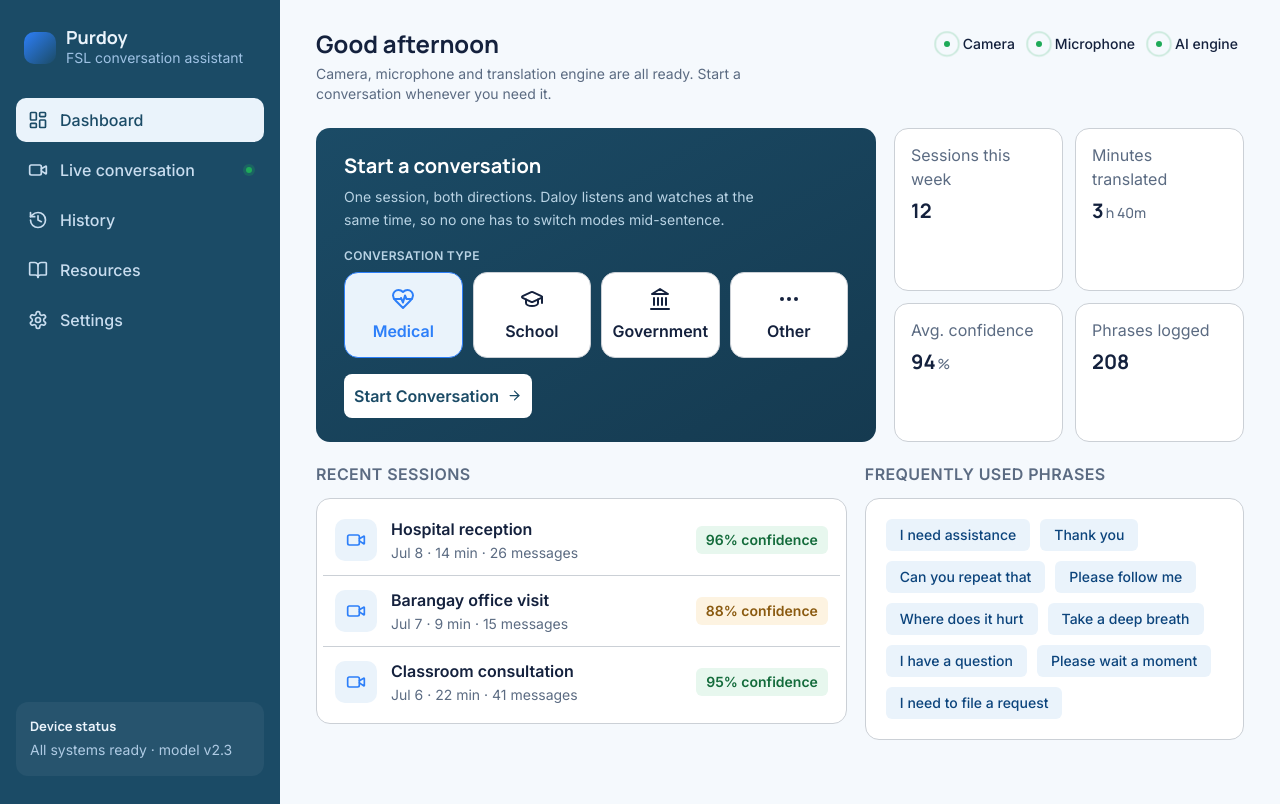
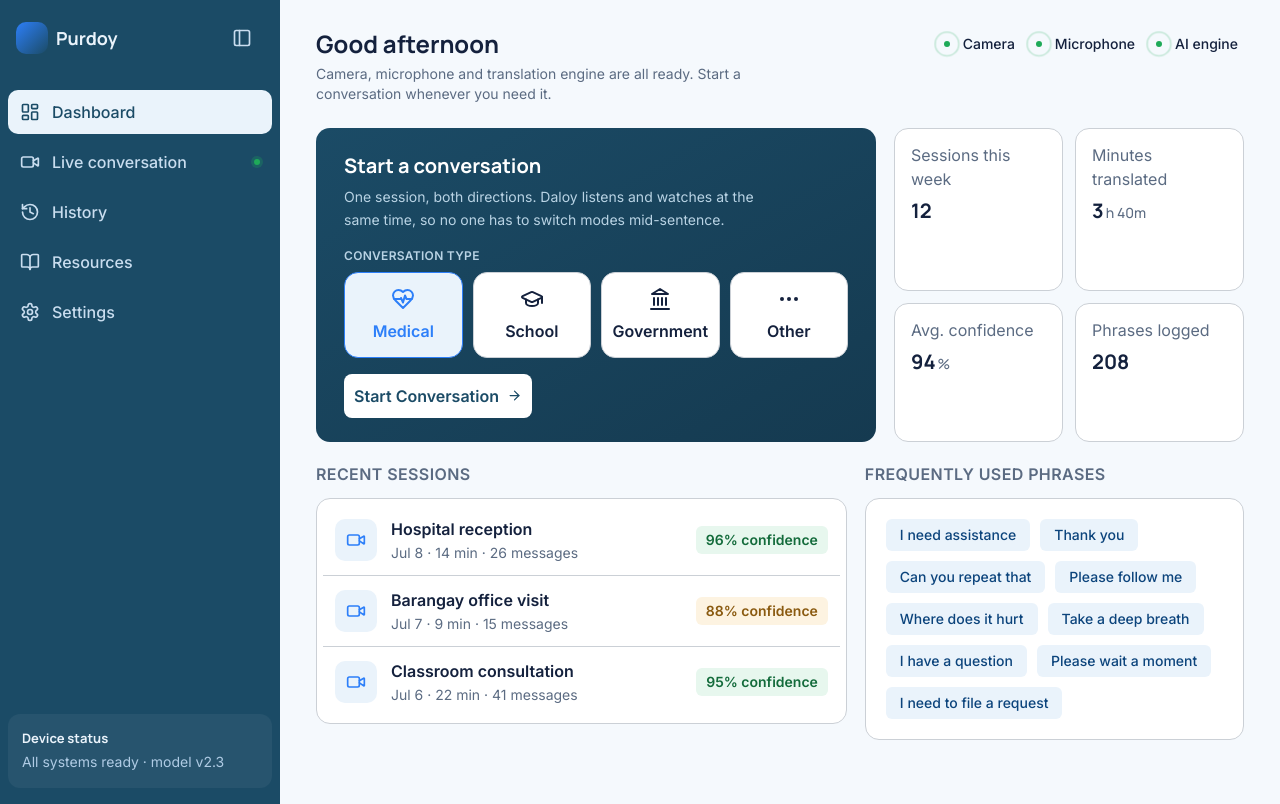
Before and after one commit to Kzarka7/SignSync, a React (Vite) app in the folder Frontend/: page /dashboard in a window 1280 px wide. Built offline with nearby package versions, Linux system fonts and the light colour scheme; no server answers.

Commit message:
adding collapsing sidebar behavior including sidebar button

```diff
--- a/Frontend/src/App.tsx
+++ b/Frontend/src/App.tsx
@@ -1,3 +1,4 @@
+import { useState } from 'react'
 import { Routes, Route, Navigate } from 'react-router-dom'
 import Sidebar from './components/layout/Sidebar'
 import DashboardPage from './pages/DashboardPage'
@@ -8,9 +9,11 @@ import ResourcesPage from './pages/ResourcesPage'
 import SettingsPage from './pages/SettingsPage'
 
 export default function App() {
+  const [isCollapsed, setIsCollapsed] = useState(false)
+
   return (
-    <div className="grid grid-cols-[280px_1fr] min-h-screen">
-      <Sidebar />
+    <div className={`grid ${isCollapsed ? 'grid-cols-[60px_1fr]' : 'grid-cols-[280px_1fr]'} min-h-screen transition-all duration-300`}>
+      <Sidebar isCollapsed={isCollapsed} onToggle={() => setIsCollapsed(!isCollapsed)} />
       <main className="px-9 py-7 pb-16 overflow-x-hidden">
         <Routes>
           <Route path="/" element={<Navigate to="/dashboard" replace />} />
--- a/Frontend/src/components/layout/Sidebar.tsx
+++ b/Frontend/src/components/layout/Sidebar.tsx
@@ -1,40 +1,84 @@
-import { NavLink } from "react-router-dom";
+import { NavLink, useLocation } from "react-router-dom";
 import {
   LayoutDashboard,
   Video,
   History,
   BookOpen,
   Settings,
+  PanelLeft,
+  PanelLeftClose,
+  PanelLeftOpen,
+  LucideIcon,
 } from "lucide-react";
 
-import { useLocation } from "../../hooks/useLocation";
+// 1. Define the props interface
+interface SidebarProps {
+  isCollapsed: boolean;
+  onToggle: () => void;
+}
 
-const navItems = [
-  { to: "/dashboard", label: "Dashboard",         icon: LayoutDashboard },
-  { to: "/live",      label: "Live conversation", icon: Video, live: true, activePaths: ["/live", "/session-setup"] },
-  { to: "/history",   label: "History",           icon: History },
-  { to: "/resources", label: "Resources",         icon: BookOpen },
-  { to: "/settings",  label: "Settings",          icon: Settings },
+interface NavItem {
+  to: string;
+  label: string;
+  icon: LucideIcon;
+  live?: boolean;
+  activePaths?: string[];
+}
+
+const navItems: NavItem[] = [
+  { to: "/dashboard", label: "Dashboard", icon: LayoutDashboard },
+  {
+    to: "/live",
+    label: "Live conversation",
+    icon: Video,
+    live: true,
+    activePaths: ["/live", "/session-setup"],
+  },
+  { to: "/history", label: "History", icon: History },
+  { to: "/resources", label: "Resources", icon: BookOpen },
+  { to: "/settings", label: "Settings", icon: Settings },
 ];
 
-export default function Sidebar() {
+// 2. Type the props parameter
+export default function Sidebar({ isCollapsed, onToggle }: SidebarProps) {
   const { pathname } = useLocation();
 
   return (
-    <aside className="bg-trust text-[#EAF3FB] px-4 py-7 flex flex-col gap-1.5">
-      {/* Logo */}
-      <div className="flex items-center gap-2.5 px-2 pb-6">
-        <div className="w-8 h-8 rounded-[10px] bg-gradient-to-br from-signal to-trust" />
-
-        <div>
-          <div className="font-display font-bold text-lg leading-none">
+    <aside className="bg-trust text-[#EAF3FB] px-2 py-4 flex flex-col gap-1.5 transition-all duration-300">
+      {/* Logo & Toggle Button */}
+      <div
+        className={`flex items-center ${
+          isCollapsed ? "justify-center" : "justify-between"
+        } gap-2.5 px-2 mb-6`}
+      >
+        {!isCollapsed && (
+          <div className="flex items-center gap-2 overflow-hidden">
+            <div className="w-8 h-8 rounded-[10px] bg-gradient-to-br from-signal to-trust flex-shrink-0" />
+            <div className="font-display font-bold text-lg leading-none whitespace-nowrap">
               Purdoy
             </div>
+          </div>
+        )}
 
-          <div className="text-sm text-[#9FC2E4] mt-0.5">
-            FSL conversation assistant
+        <button
+          onClick={onToggle}
+          className="group rounded-[10px] hover:bg-white/10 text-[#C9DDEF] hover:text-white transition-colors"
+          aria-label={isCollapsed ? "Open sidebar" : "Close sidebar"}
+        >
+          {isCollapsed ? (
+            <div className="m-1.5">
+              <div className="w-8 h-8 rounded-[10px] bg-gradient-to-br from-signal to-trust flex-shrink-0 group-hover:hidden" />
+              <div className="hidden group-hover:flex items-center justify-center p-1.5">
+                <PanelLeftOpen size={20} />
               </div>
             </div>
+          ) : (
+            <div className="p-3">
+              <PanelLeft size={20} className="group-hover:hidden" />
+              <PanelLeftClose size={20} className="hidden group-hover:block" />
+            </div>
+          )}
+        </button>
       </div>
 
       {/* Navigation */}
@@ -47,30 +91,39 @@ export default function Sidebar() {
           <NavLink
             key={to}
             to={to}
-            className={`flex items-center gap-3 px-3 py-2.5 rounded-[10px] text-md font-medium transition-colors ${
+            title={isCollapsed ? label : undefined}
+            className={`flex items-center ${
+              isCollapsed ? "py-3 px-3" : "gap-3 px-3"
+            } py-2.5 rounded-[10px] text-md font-medium transition-colors ${
               isActive
                 ? "bg-signal-light text-trust"
-                : "text-[#C9DDEF] hover:bg-white/5 hover:text-white"
+                : "text-[#C9DDEF] hover:bg-white/10 hover:text-white"
             }`}
           >
             <Icon size={20} className="flex-shrink-0" />
 
-            <span>{label}</span>
+            {!isCollapsed && <span className="truncate">{label}</span>}
 
             {live && (
-              <span className="ml-auto w-1.5 h-1.5 rounded-full bg-success shadow-[0_0_0_3px_rgba(31,170,89,0.25)]" />
+              <span
+                className={`w-1.5 h-1.5 rounded-full bg-success shadow-[0_0_0_3px_rgba(31,170,89,0.25)] ${
+                  isCollapsed ? "absolute top-2 right-2" : "ml-auto"
+                }`}
+              />
             )}
           </NavLink>
         );
       })}
 
       {/* Footer */}
+      {!isCollapsed && (
         <div className="mt-auto p-3.5 rounded-xl bg-white/5 text-sm text-[#AFCBE4] leading-relaxed">
           <b className="block text-[13px] text-[#EAF3FB] font-display mb-0.5">
             Device status
           </b>
           All systems ready · model v2.3
         </div>
+      )}
     </aside>
   );
 }
```
Lines whose indentation alone changed are shown as unchanged.
